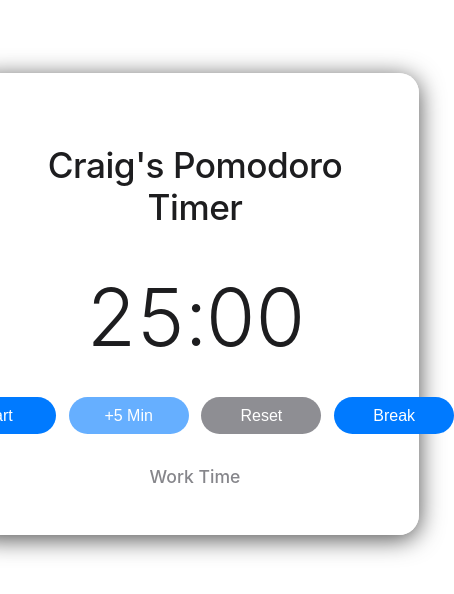
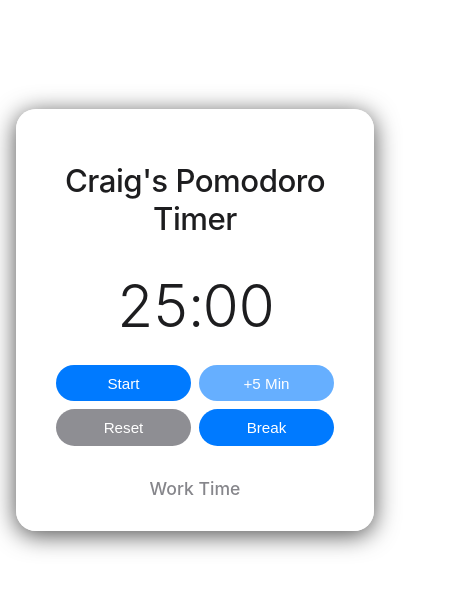
Before and after one commit to craigdossantos/Pomodoro, a plain HTML site: page index.html in a window 390 px wide. Shown: the part 118-712 px from the top of the page, 454 px wide, since content can reach past the window. Drawn offline with Linux system fonts and the light colour scheme.

Commit message:
mobile feature

```diff
--- a/styles.css
+++ b/styles.css
@@ -6,32 +6,33 @@ body {
     min-height: 100vh;
     margin: 0;
     background-color: #ffffff;
+    padding: 1rem;  /* Add padding to prevent edge-to-edge on mobile */
 }
 
 .container {
     text-align: center;
     background-color: rgba(255, 255, 255, 0.8);
-    padding: 3rem;
+    padding: 2rem;  /* Reduce padding on mobile */
     border-radius: 20px;
     backdrop-filter: blur(10px);
     box-shadow: 0 4px 24px rgba(0, 0, 0, 0.7);
     max-width: 600px;
-    width: 90%;
+    width: 100%;  /* Use full width on mobile */
 }
 
 h1 {
     font-family: "SF Pro Display", -apple-system, BlinkMacSystemFont, 'Segoe UI', Roboto, sans-serif;
-    font-size: 2.2rem;
+    font-size: min(2.2rem, 8vw);  /* Responsive font size */
     font-weight: 500;
     color: #1d1d1f;
-    margin-bottom: 2.5rem;
+    margin-bottom: 2rem;
     letter-spacing: -0.5px;
 }
 
 .timer {
-    font-size: 5rem;
+    font-size: min(5rem, 15vw);  /* Responsive font size */
     font-weight: 300;
-    margin: 2rem 0;
+    margin: 1.5rem 0;  /* Reduced margin on mobile */
     color: #1d1d1f;
     font-feature-settings: "tnum";
     letter-spacing: -2px;
@@ -39,30 +40,76 @@ h1 {
 
 .controls {
     display: flex;
-    gap: 0.8rem;
+    gap: 0.5rem;  /* Reduced gap on mobile */
     justify-content: center;
     margin-bottom: 1rem;
-    padding: 0 1rem;
+    padding: 0 0.5rem;
+    flex-wrap: wrap;  /* Allow buttons to wrap on very small screens */
 }
 
 .controls button {
-    font-size: 1rem;
-    padding: 0.6rem 1rem;
+    font-size: 0.95rem;
+    padding: 0.6rem 0.8rem;
     cursor: pointer;
-    background-color: #007AFF; /* Apple's blue */
+    background-color: #007AFF;
     color: white;
     border: none;
     border-radius: 980px;
     font-weight: 500;
     transition: all 0.2s ease;
     flex: 1;
-    min-width: 120px;
+    min-width: min(110px, calc(50% - 1rem));  /* Responsive min-width */
     max-width: none;
+    /* Add touch-specific improvements */
+    -webkit-tap-highlight-color: transparent;
+    touch-action: manipulation;
 }
 
-.controls button:hover {
+/* Improve touch targets on mobile */
+.controls button:active {
+    transform: scale(0.96);
     background-color: #0066d6;
-    transform: scale(1.02);
+}
+
+/* Remove hover effects on touch devices */
+@media (hover: none) {
+    .controls button:hover {
+        transform: none;
+        background-color: #007AFF;
+    }
+
+    #reset:hover {
+        background-color: #8E8E93;
+    }
+
+    #toggle:hover {
+        background-color: #007AFF;
+    }
+
+    #add-time:hover:not(:disabled) {
+        background-color: #007AFF;
+    }
+}
+
+/* Add specific mobile breakpoint adjustments */
+@media (max-width: 380px) {
+    .container {
+        padding: 1.5rem;
+    }
+
+    .controls {
+        gap: 0.4rem;
+    }
+
+    .controls button {
+        padding: 0.5rem 0.6rem;
+        font-size: 0.9rem;
+    }
+
+    .mode {
+        margin-top: 1.5rem;
+        font-size: 1rem;
+    }
 }
 
 #reset {
```
